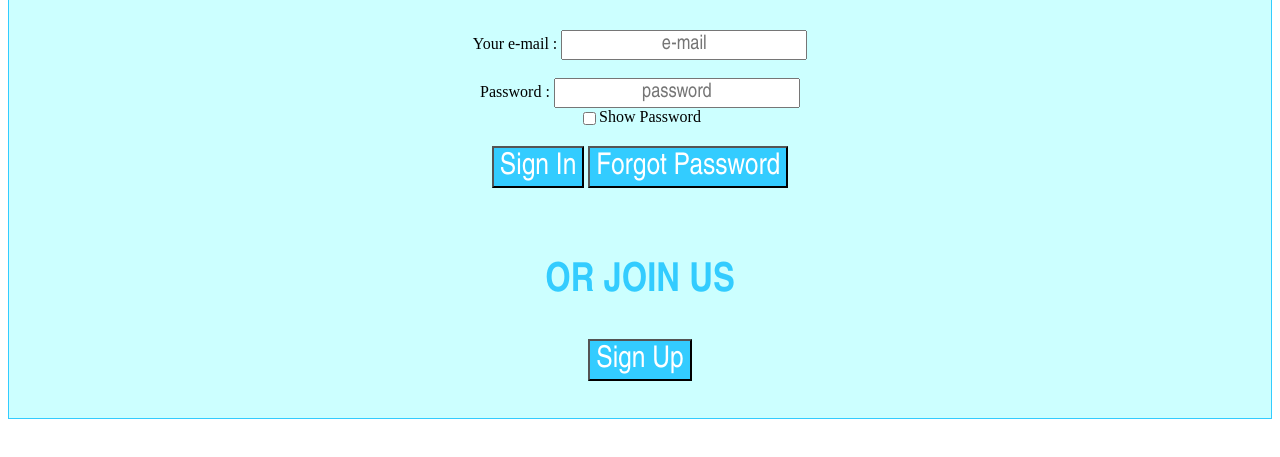
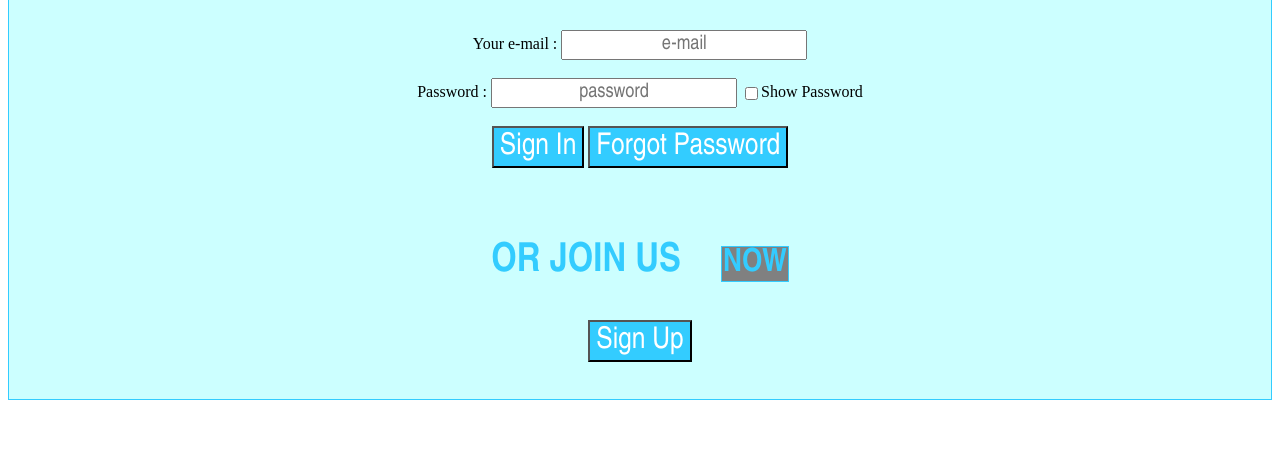
Before and after one commit to yrunhaar/WebAndData-GroupABG42, a plain HTML site: page Web/Client/index.html in a window 1280 px wide. Shown: the part 129-586 px from the top of the page. Drawn offline with Linux system fonts and the light colour scheme.

Commit message:
css anima

```diff
--- a/Web/Client/CSS/IndexCSS.css
+++ b/Web/Client/CSS/IndexCSS.css
@@ -19,6 +19,32 @@ h2{
     vertical-align: middle;
     font-size: 40px;
     color: #33ccff;
+}
+h2#A::after{
+	background-color: grey;
+	border: 1px solid;
+	padding: 1px;
+	font-size: 80%;
+	margin-left: 40px;
+	content: "NOW";
+}
+h2#A{
+	-webkit-animation-duration: 5s;
+	-webkit-animation-name: contentToLeft;
+	top: 5px; right: 5px;
+}
+@-webkit-keyframes contentToLeft{
+	from{
+		top: 5px; right: 5px;
+		background-color: grey;
+	}
+	50%{
+		background-color: gold;
+	}
+	to{
+		top: 5px; right: 255px;
+		background-color: blue;
+	}
 }
 nav a:active{
 	background-color: red;
--- a/Web/Client/index.html
+++ b/Web/Client/index.html
@@ -20,13 +20,13 @@
 			<h2>SIGN IN</h2>
 			<form id="form">
 				Your e-mail : <input placeholder="e-mail" type="email" name="EmailId"><br><br>
-				Password : <input placeholder="password" type="password" name="PasswordId"><br>
+				Password : <input placeholder="password" type="password" name="PasswordId">
 				<input type="checkbox" onclick="showPass(this.form)">Show Password<br><br>
 				<input id="button" type="button" onclick="signIn(this.form)" value="Sign In">
 				<input id="button" type="button" onclick="forgotPass()" value="Forgot Password">
 				</form><br><br>
 
-				<h2>OR JOIN US</h2>
+				<h2 id="A">OR JOIN US</h2>
 			<form id="form">
 				<input id="button" type="button" onclick="signUp()" value="Sign Up">
 			</form><br><br>
```
